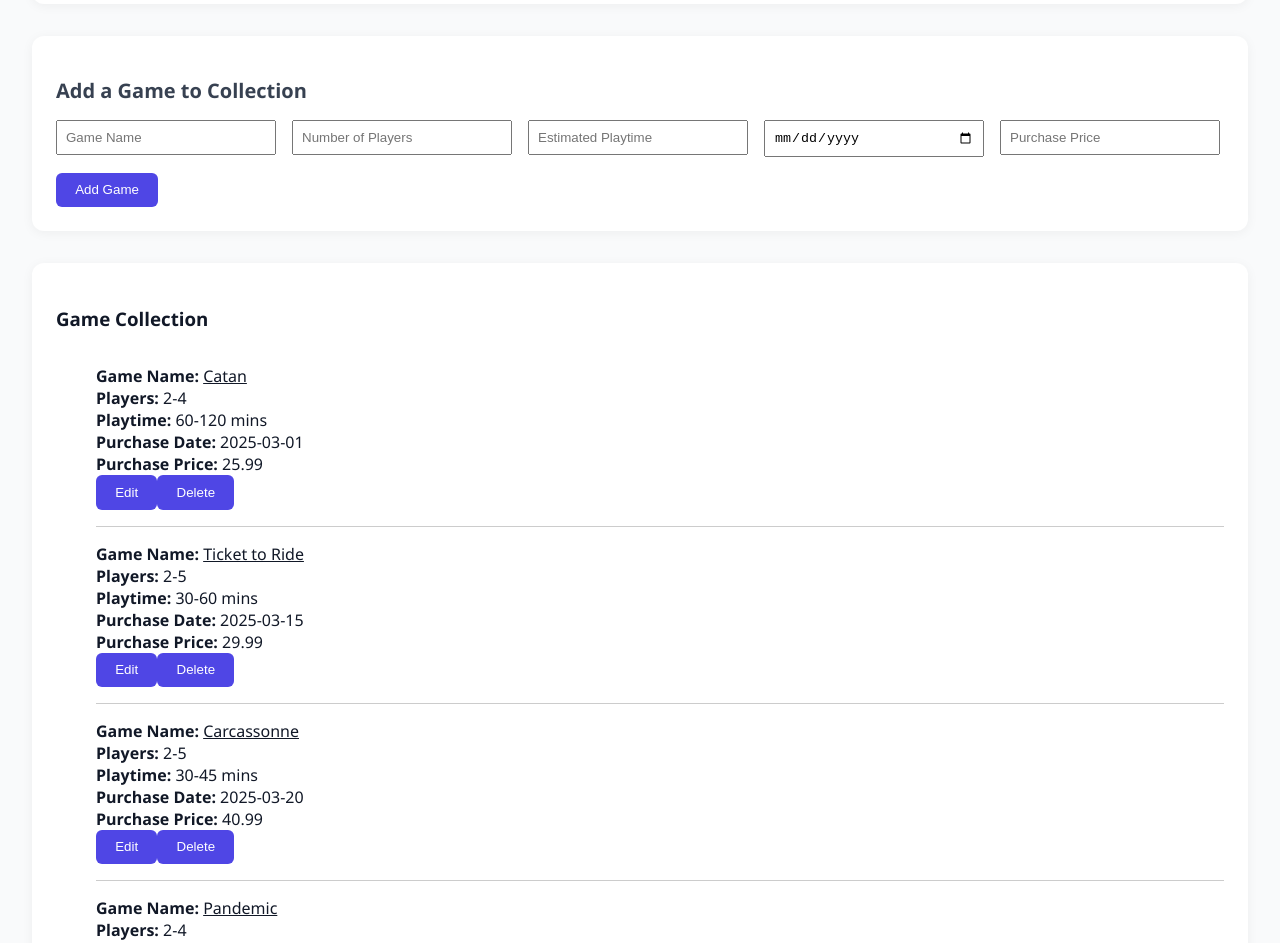
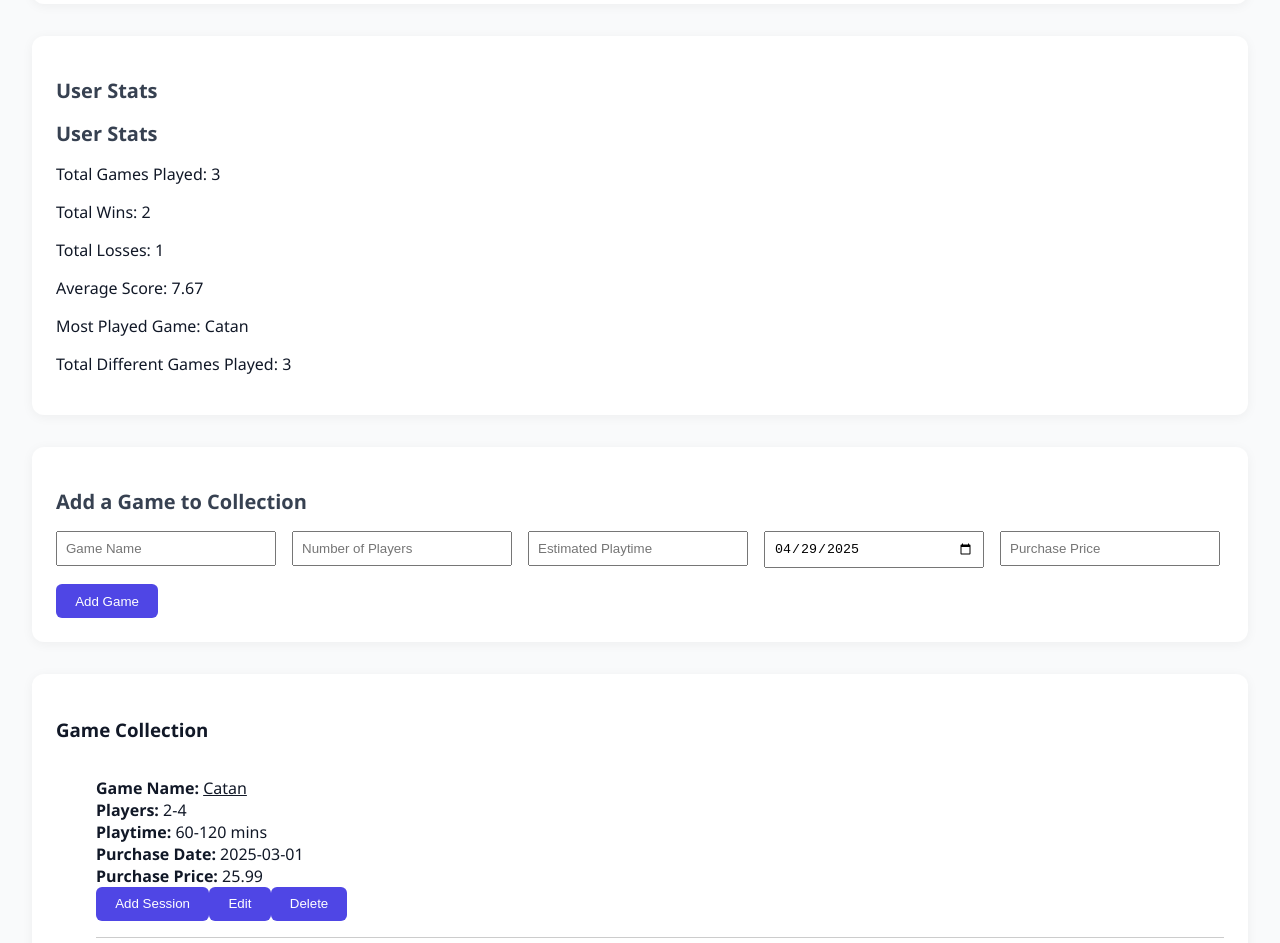
Before and after one commit to kwags/bgst, a React (Create React App) app: page / in a window 1280 px wide. Shown: the part 1700-2643 px from the top of the page. Built offline with nearby package versions, Linux system fonts and the light colour scheme.

Commit message:
Game details

```diff
--- a/src/AddCollectionForm.js
+++ b/src/AddCollectionForm.js
@@ -1,12 +1,13 @@
 import React, { useState, useEffect } from "react";
 import styles from "./styles/GameSessionForm.module.css";
 
-function AddCollectionForm({ onAdd, editingItem, onUpdate, onCancelEdit }) {
+function AddCollectionForm({ onAdd, editingItem, onUpdate, onCancelEdit,autofillGameName, autofillNumPlayers, autofillEstimatedTime }) {
   const [collectionGameName, setCollectionGameName] = useState("");
   const [collectionPlayers, setCollectionPlayers] = useState("");
   const [collectionTime, setCollectionTime] = useState("");
   const [collectionDate, setCollectionDate] = useState("");
   const [collectionPrice, setCollectionPrice] = useState("");
+  const getTodayDateString = () => { const today = new Date(); return today.toISOString().split('T')[0]; };
 
   useEffect(() => {
     if (editingItem) {
@@ -17,13 +18,13 @@
       setCollectionPrice(editingItem.purchasePrice || "");
     } else {
     // clear form on cancel
-      setCollectionGameName("");
-      setCollectionPlayers("");
-      setCollectionTime("");
-      setCollectionDate(new Date().toDateString());
+      setCollectionGameName(autofillGameName || "");
+      setCollectionPlayers(autofillNumPlayers || "");
+      setCollectionTime(autofillEstimatedTime || "");
+      setCollectionDate(getTodayDateString());
       setCollectionPrice("");
     }
-  }, [editingItem]);
+  }, [editingItem, autofillGameName, autofillNumPlayers, autofillEstimatedTime]);
 
   const handleSubmit = (e) => {
     e.preventDefault();
@@ -46,7 +47,7 @@
     setCollectionGameName("");
     setCollectionPlayers("");
     setCollectionTime("");
-    setCollectionDate(new Date().toDateString());
+    setCollectionDate(getTodayDateString());
     setCollectionPrice("");
   };
 
@@ -58,11 +59,11 @@
         </div>
 
         <div className={styles.inputGroup}>
-          <input type="number" placeholder="Number of Players" value={collectionPlayers} onChange={e => setCollectionPlayers(e.target.value)}/>
+          <input placeholder="Number of Players" value={collectionPlayers} onChange={e => setCollectionPlayers(e.target.value)}/>
         </div>
 
         <div className={styles.inputGroup}>
-          <input type="number" placeholder="Estimated Playtime" value={collectionTime} onChange={e => setCollectionTime(e.target.value)} />
+          <input placeholder="Estimated Playtime" value={collectionTime} onChange={e => setCollectionTime(e.target.value)} />
         </div>
 
         <div className={styles.inputGroup}>
--- a/src/App.js
+++ b/src/App.js
@@ -2,7 +2,7 @@
 import { BrowserRouter as Router, Routes, Route } from 'react-router-dom';
 import { Link } from 'react-router-dom';
 import BoardGameDetails from './BoardGameDetails';
-import React, { useState, useEffect } from "react";
+import React, { useState, useEffect, useRef } from "react";
 import { v4 as uuidv4 } from 'uuid';
 import BoardGameSearch from './BoardgameSearch.js';
 import GameSessionForm from './GameSessionForm';
@@ -12,12 +12,23 @@
 import Collection from "./Collection.js";
 import { fetchCollection } from "./mockAPI";
 import AddCollectionForm from './AddCollectionForm.js';
+import UserStats from './UserStats.js';
 
 function App() {
+  const [userId, setUserId] = useState(1);
   const [playHistory, setPlayHistory] = useState([]);
   const [collection, setCollection] = useState([]);
   const [editingPlayHistoryItem, setEditingPlayHistoryItem] = useState(null);
   const [editingCollectionItem, setEditingCollectionItem] = useState(null);
+  const [selectedGameForSession, setSelectedGameForSession] = useState(null);
+  const gameSessionFormRef = useRef(null);
+
+  const handleAddSession = (gameName) => {
+    setSelectedGameForSession(gameName);
+    if (gameSessionFormRef.current) {
+      gameSessionFormRef.current.scrollIntoView({ behavior: "smooth", block: "start" });
+    }
+  };
 
   useEffect(() => {
     const getPlayHistory = async () => {
@@ -58,7 +69,9 @@
                 <AddBoardGameForm />
               </section>
 
+              <div ref={gameSessionFormRef}>
               <section className="app-section">
+
                 <h2>Add a Game Session</h2>
                 <GameSessionForm
                   onAdd={(newItem) => {
@@ -70,11 +83,19 @@
                     ));
                     setEditingPlayHistoryItem(null);
                   }}
-                  onCancelEdit={() => setEditingPlayHistoryItem(null)} />
+                  onCancelEdit={() => setEditingPlayHistoryItem(null)}
+                  autofillGameName={selectedGameForSession || ""}/>
+
               </section>
+              </div>
 
               <section className="app-section">
                 <PlayHistory items={playHistory} setItems={setPlayHistory} onEdit={(item) => setEditingPlayHistoryItem(item)} />
+              </section>
+
+              <section className='app-section'>
+                <h2>User Stats</h2>
+                 <UserStats userId={userId} />
               </section>
 
         <section className="app-section">
@@ -93,7 +114,10 @@
         </section>
 
         <section className="app-section">
-                <Collection items={collection} setItems={setCollection} onEdit={(item) => setEditingCollectionItem(item)} />
+          <Collection
+            items={collection} setItems={setCollection}
+            onEdit={(item) => { setEditingCollectionItem(item); setSelectedGameForSession(null);}}
+            onAddSession={handleAddSession} />
         </section>
 
 
--- a/src/BoardGameDetails.js
+++ b/src/BoardGameDetails.js
@@ -1,11 +1,16 @@
 import React, { useEffect, useState } from 'react';
 import { useParams } from 'react-router-dom';
 import { fetchBoardGameById } from './mockAPI';
+import GameSessionForm from './GameSessionForm';
+import AddCollectionForm from './AddCollectionForm';
+import styles from "./styles/SlidePanel.module.css";
 
 function BoardGameDetails() {
   const { id } = useParams();
   const [game, setGame] = useState(null);
   const [error, setError] = useState(null);
+  const [showSessionForm, setShowSessionForm] = useState(false);
+  const [showCollectionForm, setShowCollectionForm] = useState(false);
 
   useEffect(() => {
     fetchBoardGameById(id)
@@ -22,7 +27,45 @@
       <p><strong>Players:</strong> {game.players}</p>
       <p><strong>Estimated Playtime:</strong> {game.estimatedTime}</p>
       {/* More details coming soon... */}
-    </div>
+
+      {/* Add Session Button */}
+      <div style={{marginTop: "1rem"}}>
+        <button onClick={() => setShowSessionForm(true)}>Add Session</button>
+      </div>
+
+      {/* Add Session Form */}
+      <div className={`${styles.backdrop} ${showSessionForm ? styles.show : ''}`}
+        onClick={() => setShowSessionForm(false)}/>
+        <div className={`${styles["slide-panel"]} ${showSessionForm ? styles.show : ''}`}>
+          <div className={styles["slide-panel-inner"]}>
+            <button className={styles["close-button"]} onClick={() => setShowSessionForm(false)}>×</button>
+            <GameSessionForm
+              onAdd={() => setShowSessionForm(false)}
+              onCancelEdit={() => setShowSessionForm(false)}
+              autofillGameName={game.name}/>
+          </div>
+        </div>
+
+      {/* Add to Colleciton Button */}
+      <div style={{marginTop: "1rem"}}>
+        <button onClick={() => setShowCollectionForm(true)}>Add to Collection</button>
+      </div>
+
+      {/* Add to Collection Form */}
+      <div className={`${styles.backdrop} ${showCollectionForm ? styles.show : ''}`}
+        onClick={() => setShowCollectionForm(false)}/>
+        <div className={`${styles["slide-panel"]} ${showCollectionForm ? styles.show : ''}`}>
+          <div className={styles["slide-panel-inner"]}>
+            <button className={styles["close-button"]} onClick={() => setShowCollectionForm(false)}>×</button>
+            <AddCollectionForm
+              onAdd={() => setShowCollectionForm(false)}
+              onCancelEdit={() => setShowCollectionForm(false)}
+              autofillGameName={game.name}
+              autofillNumPlayers={game.players}
+              autofillEstimatedTime={game.estimatedTime}/>
+          </div>
+        </div>
+  </div>
   );
 }
 
--- a/src/Collection.js
+++ b/src/Collection.js
@@ -5,7 +5,7 @@
 import React from 'react';
 import { Link } from 'react-router-dom';
 
-function Collection({ items, setItems, onEdit }) {
+function Collection({ items, setItems, onEdit, onAddSession  }) {
   const deleteGame = (id) => {
     setItems(items.filter(item => item.id !== id));
   };
@@ -23,6 +23,7 @@
             <strong>Playtime:</strong> {item.estimatedTime} mins<br />
             <strong>Purchase Date:</strong> {item.purchaseDate}<br />
             <strong>Purchase Price:</strong> {item.purchasePrice}<br />
+            <button onClick={() => onAddSession(item.name)}>Add Session</button>
             <button onClick={() => onEdit(item)}>Edit</button>
             <button onClick={() => deleteGame(item.id)}>Delete</button>
           </div>
--- /dev/null
+++ b/src/UserStats.js
@@ -0,0 +1,28 @@
+import React, { useEffect, useState } from "react";
+import { fetchUserStats } from "./mockAPI";
+
+const UserStats = ({ userId }) => {
+    const [stats, setStats] = useState(null);
+
+    useEffect(() => {
+        fetchUserStats(userId).then(setStats);
+    }, [userId]);
+
+    if (!stats) {
+        return <p>Loading stats...</p>;
+    }
+
+    return (
+        <div>
+            <h2>User Stats</h2>
+            <p>Total Games Played: {stats.totalGames}</p>
+            <p>Total Wins: {stats.totalWins}</p>
+            <p>Total Losses: {stats.totalLosses}</p>
+            <p>Average Score: {stats.averageScore.toFixed(2)}</p>
+            <p>Most Played Game: {stats.mostPlayedGame}</p>
+            <p>Total Different Games Played: {stats.totalDifferentGamesPlayed}</p>
+        </div>
+    );
+};
+
+export default UserStats;
--- a/src/mockAPI.js
+++ b/src/mockAPI.js
@@ -19,8 +19,24 @@
         { id: 13, name: "Terraforming Mars", players: "1-5", estimatedTime: "120 min" },
       ],
 
+    users: [
+        { id: 1, username: "user1", password: "password1" },
+        { id: 2, username: "user2", password: "password2" },
+        { id: 3, username: "user3", password: "password3" },
+        { id: 4, username: "user4", password: "password4" },
+        { id: 5, username: "user5", password: "password5" },
+      ],
+
+    gameSessions: [
+      {id: 1, userId: 1, gameId: 1, date: "2025-03-01", numPlayers: 4, score: 10, result: "Win", time: 120},
+      {id: 2, userId: 1, gameId: 2, date: "2025-03-02", numPlayers: 3, score: 5, result: "Loss", time: 60},
+      {id: 3, userId: 1, gameId: 3, date: "2025-03-03", numPlayers: 2, score: 8, result: "Win", time: 90},
+      {id: 4, userId: 2, gameId: 4, date: "2025-03-04", numPlayers: 4, score: 12, result: "Loss", time: 45},
+      {id: 5, userId: 2, gameId: 5, date: "2025-03-05", numPlayers: 3, score: 15, result: "Win", time: 30},
+    ],
+
     playHistory: [
-        { id: 1,
+        { id: 14,
         name: "Mysterium",
         date: "2025-03-08",
         numPlayers: 4,
@@ -29,7 +45,8 @@
         time: 120,
         comments: "First time playing this game",
         },
-        { id: 2,
+        { id: 3,
+          playid: 2,
         name: "Carcassonne",
         date: "2025-03-13",
         numPlayers: 3,
@@ -38,7 +55,7 @@
         time: 180,
         comments: "This was really fun!",
         },
-        { id: 3,
+        { id: 1,
         name: "Catan",
         date: "2025-03-27",
         numPlayers: 3,
@@ -137,6 +154,42 @@
   });
 };
 
+// Simulate getting and calculating user stats
+export const fetchUserStats = async (userId) => {
+  return new Promise((resolve) => {
+    setTimeout(() => {
+      const userSessions = mockData.gameSessions.filter(session => session.userId === userId);
+
+      // Calculate stats
+      const stats = userSessions.reduce(
+        (acc, session) => {
+          acc.totalGames += 1;
+          acc.totalWins += session.result === "Win" ? 1 : 0;
+          acc.totalLosses += session.result === "Loss" ? 1 : 0;
+          acc.totalScore += session.score;
+          acc.gameFrequency[session.gameId] = (acc.gameFrequency[session.gameId] || 0) + 1;
+          return acc;
+        },
+        { totalGames: 0, totalWins: 0, totalLosses: 0, totalScore: 0, gameFrequency: {} }
+      );
+
+      stats.averageScore = stats.totalGames > 0 ? stats.totalScore / stats.totalGames : 0;
+
+      const mostPlayedGameId = Object.keys(stats.gameFrequency).reduce((mostPlayed, gameId) => {
+        return stats.gameFrequency[gameId] > (stats.gameFrequency[mostPlayed] || 0) ? gameId : mostPlayed;
+      }, null);
+
+      stats.mostPlayedGame = mostPlayedGameId
+        ? mockData.boardgames.find(game => game.id === parseInt(mostPlayedGameId)).name : "None";
+
+      stats.totalDifferentGamesPlayed = Object.keys(stats.gameFrequency).length;
+
+
+      resolve(stats);
+    }, 500);
+});}
+
+
 // Simulates fetching a single board game by its ID
 export const fetchBoardGameById = async (id) => {
   return new Promise((resolve, reject) => {
--- /dev/null
+++ b/src/styles/SlidePanel.module.css
@@ -0,0 +1,35 @@
+.slide-panel {
+    position: fixed;
+    top: 0;
+    right: -100%;
+    width: 100%;
+    max-width: 400px;
+    height: 100%;
+    background-color: #ffffff;
+    box-shadow: -2px 0 8px rgba(0, 0, 0, 0.1);
+    z-index: 999;
+    transition: right 0.4s ease-in-out, opacity 0.4s ease-in-out;
+    opacity: 0;
+    overflow-y: auto;
+  }
+
+  .slide-panel.show {
+    right: 0;
+    opacity: 1;
+  }
+
+  .slide-panel-inner {
+    padding: 2rem;
+  }
+
+  .close-button {
+    position: absolute;
+    top: 1rem;
+    right: 1rem;
+    font-size: 1.5rem;
+    background: transparent;
+    border: none;
+    cursor: pointer;
+    color: #ffffff;
+    background-color: #4f46e5;
+  }
```
Also changed, not shown: src/GameSessionForm.js (+6 -5 lines). Lines whose indentation alone changed are shown as unchanged.
